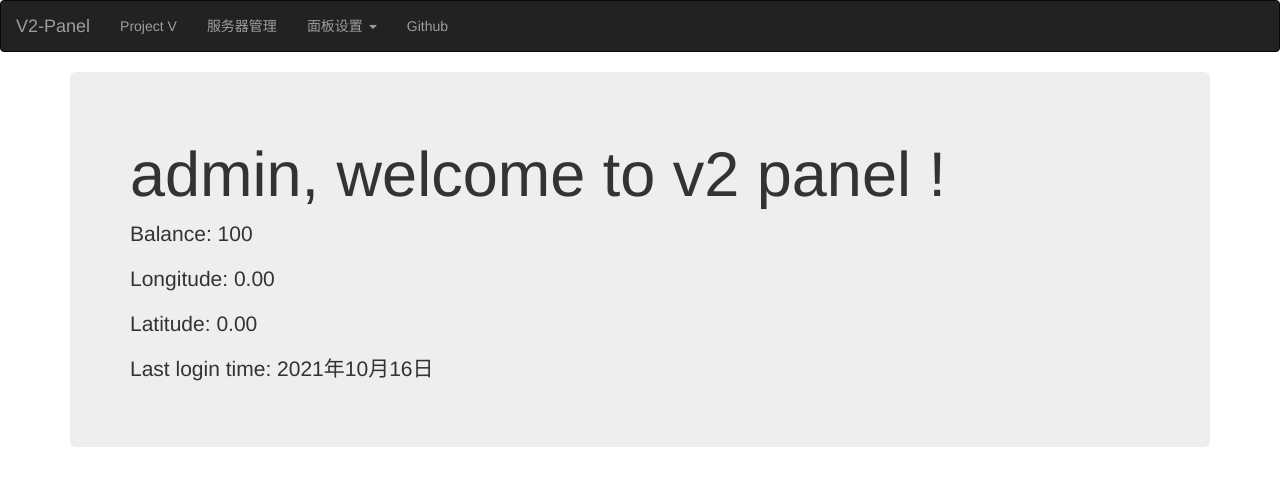
After one commit to Howardhuang98/v2panel, a Django app: page /user_info/ in a window 1280 px wide. The commit adds this page. Shown: the top 486 px of the page. Run offline with Django 3.2, Linux system fonts and the light colour scheme; a user stored in the database is signed in; data comes from the database, SQL or seed files in the repository; some libraries are stand-ins or nearby versions.

Commit message:
first commit

```diff
--- a/panel/models.py
+++ b/panel/models.py
@@ -1,10 +1,12 @@
+from django.contrib.auth.models import User
 from django.db import models
 
 
-class User(models.Model):
-    username = models.CharField(max_length=20, unique=True)
-    password = models.CharField(max_length=32)
+class Friend(models.Model):
+    user = models.OneToOneField(User, on_delete=models.CASCADE)
     balance = models.IntegerField(default=0)
+    latitude = models.DecimalField(decimal_places=2, max_digits=10, default=0)
+    longitude = models.DecimalField(decimal_places=2, max_digits=10, default=0)
 
     def __str__(self):
-        return "用户"+self.username
+        return "用户" + self.user.get_username()
--- a/panel/views.py
+++ b/panel/views.py
@@ -1,25 +1,24 @@
+from django.contrib.auth import authenticate, login, logout
+from django.contrib.auth.decorators import login_required
+from django.contrib.auth.models import User
+from django.http import HttpResponse
 from django.shortcuts import render, redirect
-
-from .models import User
 
 
 def index(request):
     if request.method == 'GET':
-        if request.session.get('username'):
-            return render(request, 'panel.html', {'user_name': request.session.get('username')})
+        if request.user.is_authenticated:
+            return render(request, 'panel.html', {'username': request.user.username})
         else:
             return render(request, 'index.html')
     if request.method == 'POST':
         username = request.POST["username"]
         password = request.POST["password"]
-        try:
-            user = User.objects.get(username=username)
-        except Exception as e:
-            return render(request, 'index.html')
-        if user.username == username and user.password == password:
+        user = authenticate(username=username, password=password)
+        if user is not None:
             # 记录会话状态
-            request.session['username'] = username
-            return render(request, 'panel.html', {'user_name': request.session.get('username')})
+            login(request, user)
+            return render(request, 'panel.html', {'username': request.user.username})
         else:
             return render(request, 'index.html')
 
@@ -28,12 +27,43 @@ def register(request):
     return render(request, 'register.html')
 
 
-def logout(request):
-    request.session.flush()
+def logout_view(request):
+    logout(request)
     return redirect("index")
 
+
+@login_required
 def xui(request):
     port = '54321'
-    hostname = request.get_host().split(':')[0]
+    # hostname = request.get_host().split(':')[0]
+    hostname = 'huanghao.space'
     url = 'http://' + hostname + ':' + port + '/'
     return redirect(url)
+
+
+@login_required
+def user_info(request):
+    username = request.user.username
+    user = User.objects.get(username=username)
+    content = {'username': username,
+               'balance': user.friend.balance,
+               'longitude': user.friend.longitude,
+               'latitude': user.friend.latitude,
+               'last_login': "{}年{}月{}日".format(user.last_login.year,user.last_login.month,user.last_login.day)
+               }
+
+    return render(request, 'user_info_panel.html', content)
+
+
+def update_location(request):
+    try:
+        username = request.POST['username']
+        longitude = request.POST['longitude']
+        latitude = request.POST['latitude']
+        user = User.objects.get(username=username)
+        user.longitude = longitude
+        user.latitude = latitude
+        user.save()
+        return HttpResponse("succeed")
+    except:
+        return HttpResponse("failed")
--- a/templates/base_panel.html
+++ b/templates/base_panel.html
@@ -30,7 +30,7 @@
         <span class="icon-bar"></span>
         <span class="icon-bar"></span>
       </button>
-      <a class="navbar-brand" href="https://github.com/Howardhuang98">V2-Panel</a>
+      <a class="navbar-brand" href="/">V2-Panel</a>
     </div>
 
     <!-- Collect the nav links, forms, and other content for toggling -->
@@ -41,7 +41,7 @@
         <li class="dropdown">
           <a href="#" class="dropdown-toggle" data-toggle="dropdown" role="button" aria-haspopup="true" aria-expanded="false">面板设置 <span class="caret"></span></a>
           <ul class="dropdown-menu">
-            <li><a href="#">个人中心</a></li>
+            <li><a href="/user_info/">个人信息</a></li>
             <li><a href="#">个人中心</a></li>
             <li><a href="/logout">退出登录</a></li>
           </ul>
--- a/templates/panel.html
+++ b/templates/panel.html
@@ -13,7 +13,7 @@
 
     <div class="container">
         <div class="jumbotron">
-            <h1>{{ user_name }}, welcome to v2 panel !</h1>
+            <h1>{{ username }}, welcome to v2 panel !</h1>
             <p></p>
 
         </div>
--- /dev/null
+++ b/templates/user_info_panel.html
@@ -0,0 +1,19 @@
+{% extends 'base_panel.html' %}
+{% block title %}v2-panel{% endblock %}
+{% block head %}
+
+{% endblock %}
+{% block main %}
+
+    <div class="container">
+        <div class="jumbotron">
+            <h1>{{ username }}, welcome to v2 panel !</h1>
+            <p>Balance: {{ balance }}</p>
+            <p>Longitude: {{ longitude }}</p>
+            <p>Latitude: {{ latitude }}</p>
+            <P>Last login time: {{ last_login }}</P>
+
+        </div>
+    </div>
+
+{% endblock %}
--- a/v2panel/settings.py
+++ b/v2panel/settings.py
@@ -33,6 +33,7 @@ ALLOWED_HOSTS = []
 INSTALLED_APPS = [
     'panel.apps.PanelConfig',
     'django.contrib.admin',
+    # 用户认证模块
     'django.contrib.auth',
     'django.contrib.contenttypes',
     'django.contrib.sessions',
@@ -44,7 +45,7 @@ MIDDLEWARE = [
     'django.middleware.security.SecurityMiddleware',
     'django.contrib.sessions.middleware.SessionMiddleware',
     'django.middleware.common.CommonMiddleware',
-    'django.middleware.csrf.CsrfViewMiddleware',
+    # 'django.middleware.csrf.CsrfViewMiddleware',
     'django.contrib.auth.middleware.AuthenticationMiddleware',
     'django.contrib.messages.middleware.MessageMiddleware',
     'django.middleware.clickjacking.XFrameOptionsMiddleware',
@@ -128,3 +129,6 @@ os.path.join(BASE_DIR, 'static')
 # https://docs.djangoproject.com/en/3.2/ref/settings/#default-auto-field
 
 DEFAULT_AUTO_FIELD = 'django.db.models.BigAutoField'
+
+# 登录url
+LOGIN_URL = ''
--- a/v2panel/urls.py
+++ b/v2panel/urls.py
@@ -22,6 +22,8 @@ urlpatterns = [
     path('admin/', admin.site.urls),
     path('', views.index, name="index"),
     path('register/', views.register, name="register"),
-    path('logout/',views.logout, name='logout'),
-    path('xui/',views.xui, name='xui')
+    path('logout/', views.logout_view, name='logout'),
+    path('xui/', views.xui, name='xui'),
+    path('user_info/', views.user_info, name='user_info'),
+    path('update_location/', views.update_location, name='update_location')
 ]
```
Also changed, not shown: db.sqlite3.
